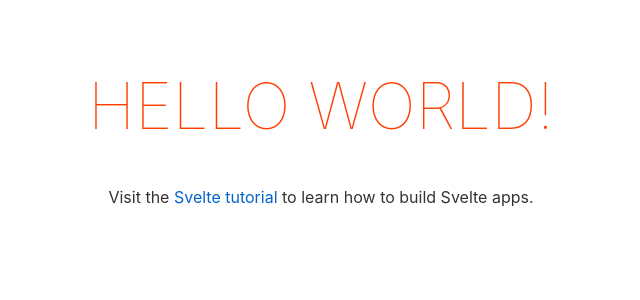
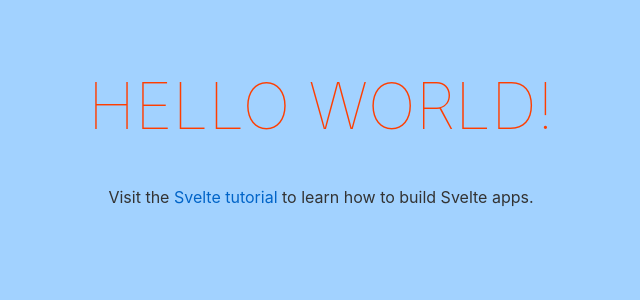
Before and after one commit to ryanzoleta/baybayin-quiz, a Svelte app: page / in a window 1280 px wide. Shown: the top 300 px of the page, without its empty margins (319-959 px from the left). Built offline with nearby package versions, Linux system fonts and the light colour scheme.

Commit message:
Format global css

```diff
--- a/public/global.css
+++ b/public/global.css
@@ -1,7 +1,9 @@
-html, body {
+html,
+body {
 	position: relative;
 	width: 100%;
 	height: 100%;
+	background-color: #a2d2ff;
 }
 
 body {
@@ -13,7 +15,7 @@ body {
 }
 
 a {
-	color: rgb(0,100,200);
+	color: rgb(0, 100, 200);
 	text-decoration: none;
 }
 
@@ -22,14 +24,17 @@ a:hover {
 }
 
 a:visited {
-	color: rgb(0,80,160);
+	color: rgb(0, 80, 160);
 }
 
 label {
 	display: block;
 }
 
-input, button, select, textarea {
+input,
+button,
+select,
+textarea {
 	font-family: inherit;
 	font-size: inherit;
 	-webkit-padding: 0.4em 0;
```
